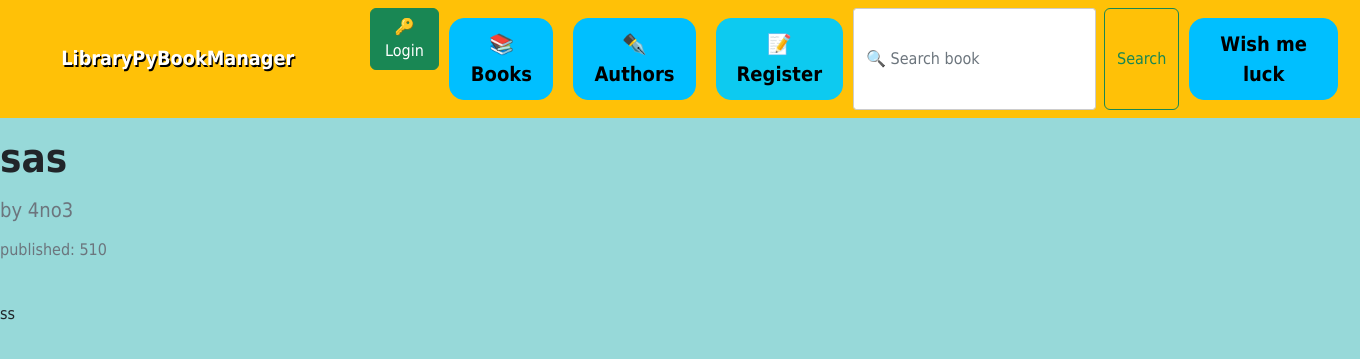
After one commit to 3raulo9/jb_pre_final_loan_book, a Django app: page /library/book_profile/2/ in a window 1360 px wide. The commit adds this page. Shown: the top 359 px of the page. Run offline with Django 4.2, Linux system fonts and the light colour scheme; data comes from the database, SQL or seed files in the repository; both versions use the stored data as it was after the commit.

Commit message:
functioning wish me luck button

```diff
--- a/bookloanjb/base/models.py
+++ b/bookloanjb/base/models.py
@@ -27,19 +27,21 @@ class Author(models.Model):
 
 # Ebook model to store information about ebooks
 class Ebook(models.Model):
-
-    name = models.CharField(max_length=64)  # Ebook's name
-    author = models.ForeignKey(Author, on_delete=models.CASCADE)  # Foreign key to Author model
-    year_published = models.CharField(max_length=64)  # Year the ebook was published
-    loan_type = models.IntegerField(default=1,  # Type of loan for the ebook (default 1)
-                                    validators=[
-                                        MaxValueValidator(3),
-                                        MinValueValidator(1)
-                                    ])
-    ebook_content = models.CharField(max_length=2560)  # Content of the ebook
+    name = models.CharField(max_length=64)
+    author = models.ForeignKey(Author, on_delete=models.CASCADE)
+    year_published = models.IntegerField()  # Store year as an integer
+    loan_type = models.IntegerField(
+        default=1,
+        validators=[
+            MaxValueValidator(3),
+            MinValueValidator(1)
+        ]
+    )
+    ebook_content = models.CharField(max_length=2560)
 
     def __str__(self):
         return self.name
+
 
 
 # Loan model to track ebook loans
--- a/bookloanjb/base/templates/base/base.html
+++ b/bookloanjb/base/templates/base/base.html
@@ -39,11 +39,13 @@
                         <a class="special-button btn btn-info" href="{% url 'base:register' %}">📝 Register</a>
                     </li>
                 </ul>
-                <!-- Search bar -->
                 <form class="d-flex" role="search">
                     <input class="form-control me-2" type="search" placeholder="🔍 Search book" aria-label="Search">
                     <button class="btn btn-outline-success" type="submit">Search</button>
+                    <a class="special-button btn btn-primary" href="{% url 'base:display_authors' %}">Wish me luck</a>
+
                 </form>
+
             </div>
         </div>
     </nav>
--- /dev/null
+++ b/bookloanjb/base/templates/base/book_profile.html
@@ -0,0 +1,40 @@
+{% extends 'base/base.html' %}
+
+{% block body_block %}
+<div class="jumbotron book-display">
+    <p><h1 class="fw-bolder mb-1">{{ book_info.name }}</h1></p>
+    <!-- Display book name with bold font -->
+
+    <p><h5 class="text-secondary">by {{ book_info.author }}</h5></p>
+    <!-- Display author name with a smaller, secondary text style -->
+
+    <p class="text-secondary">published: {{ book_info.year_published }}</p>
+    <!-- Display publication year with secondary text style -->
+
+
+    {% if user.is_authenticated %}
+        <!-- Check if the user is authenticated (logged in) -->
+        <p>
+            <a class="navbar-link btn btn-danger" href="" role="button">Save</a>
+            <!-- Display a "Save" button for authenticated users -->
+
+            {% if book_info.loan_type == 3 %}
+                <!-- Check the book's loan type -->
+                The book can be saved for, and up to 2 days
+            {% elif book_info.loan_type == 2 %}
+                The book can be saved for, and up to 5 days
+            {% else %}
+                The book can be saved for, and up to 10 days
+            {% endif %}
+            <!-- Display the loan duration based on the book's loan type -->
+        </p>
+    {% endif %}
+    <br>
+
+    <div style="max-width: 1000px;">
+        {{ book_info.ebook_content }}
+        <!-- Display the ebook content within a container with a max width of 1000px -->
+    </div>
+</div>
+
+{% endblock %}
--- a/bookloanjb/base/templates/base/index.html
+++ b/bookloanjb/base/templates/base/index.html
@@ -39,6 +39,7 @@
                                     <p class="text-danger">Born: {{ author.birth_year }}</p>
                                     <p class="text-primary">Nationality: {{ author.nationality }}</p>
                                 </li>
+
                             {% endfor %}
                         </ul>
                     {% else %}
--- a/bookloanjb/base/templates/base/login.html
+++ b/bookloanjb/base/templates/base/login.html
@@ -17,7 +17,10 @@
           <input type="submit" name="" value="Login">
 
         </form>
-        <a href="{% url 'base:register' %}">no account?register here</a>
+        you don't have an account?
+        <a href="{% url 'base:register' %}">
+
+          register here</a>
     </div>
   </div>
 {% endblock %}
--- a/bookloanjb/base/urls.py
+++ b/bookloanjb/base/urls.py
@@ -10,5 +10,11 @@ urlpatterns = [
     path('logout', views.user_logout, name='user_logout'),
     path('books', views.display_books, name='display_books'),
     path('authors', views.display_authors, name='display_authors'),
+    path('book_profile/<bookid>/', views.book_profile, name='book_profile'),
+    path('book_profile/<int:bookid>/', views.random_book_profile, name='random_book_profile'),
+
+
+
+
 
 ]
--- a/bookloanjb/base/views.py
+++ b/bookloanjb/base/views.py
@@ -1,4 +1,5 @@
 # Import necessary modules from Django
+from random import randint
 from django.shortcuts import render
 from base.forms import UserForm, UserProfileInfoForm
 from base.models import Author, Ebook, Loan, Review
@@ -6,6 +7,13 @@ from django.contrib.auth import authenticate, login, logout
 from django.http import HttpResponseRedirect, HttpResponse
 from django.urls import reverse
 from django.contrib.auth.decorators import login_required
+import random
+from django.shortcuts import render, redirect
+from django.http import Http404
+from base.models import Ebook
+
+
+
 
 # Define the 'index' view function
 @login_required
@@ -96,16 +104,46 @@ def display_books(request):
     return render(request, 'base/ebooks.html', context=books_dict)
 
 # Define the 'display_authors' view function
+
 def display_authors(request):
-    # Get a list of authors ordered by 'name'
-    author_list = Author.objects.order_by('name')
-    authors_dict = {'author_records': author_list}
-    return render(request, 'base/authors.html', context=authors_dict)
+    context = {}
 
-# Define the 'index' view function
+    # Get the minimum and maximum IDs of ebooks in the database
+    min_id = Ebook.objects.all().order_by('id').first().id
+    max_id = Ebook.objects.all().order_by('-id').first().id
+
+    if min_id is not None and max_id is not None:
+        # Generate a random book ID within the range [min_id, max_id]
+        random_book_id = random.randint(min_id, max_id)
+
+        try:
+            # Try to fetch the ebook with the generated random ID
+            random_ebook = Ebook.objects.get(pk=random_book_id)
+        except Ebook.DoesNotExist:
+            # Handle the case where the random ID doesn't exist
+            raise Http404("Random book does not exist.")
+
+        # Build the URL for the random book profile page
+        random_book_profile_url = reverse('base:book_profile', args=[random_book_id])
+
+        # Redirect to the random book profile page
+        return redirect(random_book_profile_url)
+    else:
+        # Handle the case where there are not enough books
+        raise Http404("Not enough books to generate a random page.")
 def index(request):
     # Get a list of authors and ebooks ordered by 'name' and 'id' respectively
     author_list = Author.objects.order_by('name')
     ebook_list = Ebook.objects.order_by('id')
     items_dict = {'book_records': ebook_list, 'author_records': author_list}
     return render(request, 'base/index.html', context=items_dict)
+
+def book_profile(request, bookid):
+    book_info = Ebook.objects.get(id=bookid)
+    info_dict = {'book_info':book_info,'random':random.randint(0,500)}
+    return render(request, 'base/book_profile.html',context=info_dict)
+
+def random_book_profile(request, bookid):
+    book_info = Ebook.objects.get(id=bookid)
+    info_dict = {'book_info':book_info,'random':random.randint(0,500)}
+    return render(request, 'base/book_profile.html',context=info_dict)
--- a/bookloanjb/bookloanjb/urls.py
+++ b/bookloanjb/bookloanjb/urls.py
@@ -7,6 +7,7 @@ from base import views
 urlpatterns = [
     path('admin/', admin.site.urls),
     path('', views.index, name='index'),
-    path('library/', include('base.urls'))
+    path('library/', include('base.urls')),
+    path('book_profile/', views.random_book_profile, name='random_book_profile'),
 
 ]
--- a/bookloanjb/static/css/styles.css
+++ b/bookloanjb/static/css/styles.css
@@ -2,7 +2,7 @@
 
 /* Global styles */
 body {
-    background-color: #008080; /* Teal background */
+    background-color: #97d9d9; /* Teal background */
     font-family: 'Tahoma', sans-serif; /* Windows XP-like font */
 }
 
@@ -16,6 +16,7 @@ body {
     font-weight: bold;
     color: #fff; /* White text */
     text-shadow: 2px 2px #000; /* Text shadow */
+    animation: heartbeat 7s infinite; /* Heartbeat animation for navbar brand */
 }
 
 .navbar-toggler-icon {
@@ -37,7 +38,7 @@ body {
     width: 300px;
     background-color: #fff; /* White input background */
     border: 1px solid #ccc; /* Gray border */
-    border-radius: 5px;
+    border-radius: 3px;
 }
 
 /* Animation for floating book */
@@ -53,9 +54,6 @@ body {
     }
 }
 
-.floating-book {
-    animation: float 3s ease-in-out infinite;
-}
 
 /* Additional styling for special buttons */
 .special-button {
@@ -79,17 +77,9 @@ body {
     border-color: #0080ff;
 }
 
-/* Heartbeat and shake animation for navbar brand */
+/* Heartbeat animation for navbar brand */
 @keyframes heartbeat {
     0%, 100% { transform: scale(0.7); }
 
     50% { transform: scale(1); }
 }
-
-.navbar-brand {
-    font-size: 28px;
-    font-weight: bold;
-    color: #fff;
-    text-shadow: 2px 2px #000;
-    animation: heartbeat 7s infinite; /* Apply both animations */
-}
```
Also changed, not shown: bookloanjb/base/templates/base/author_profile.html (added, +41 -0 lines), bookloanjb/base/templates/base/ebooks.html (+4 -4 lines), bookloanjb/db.sqlite3.
